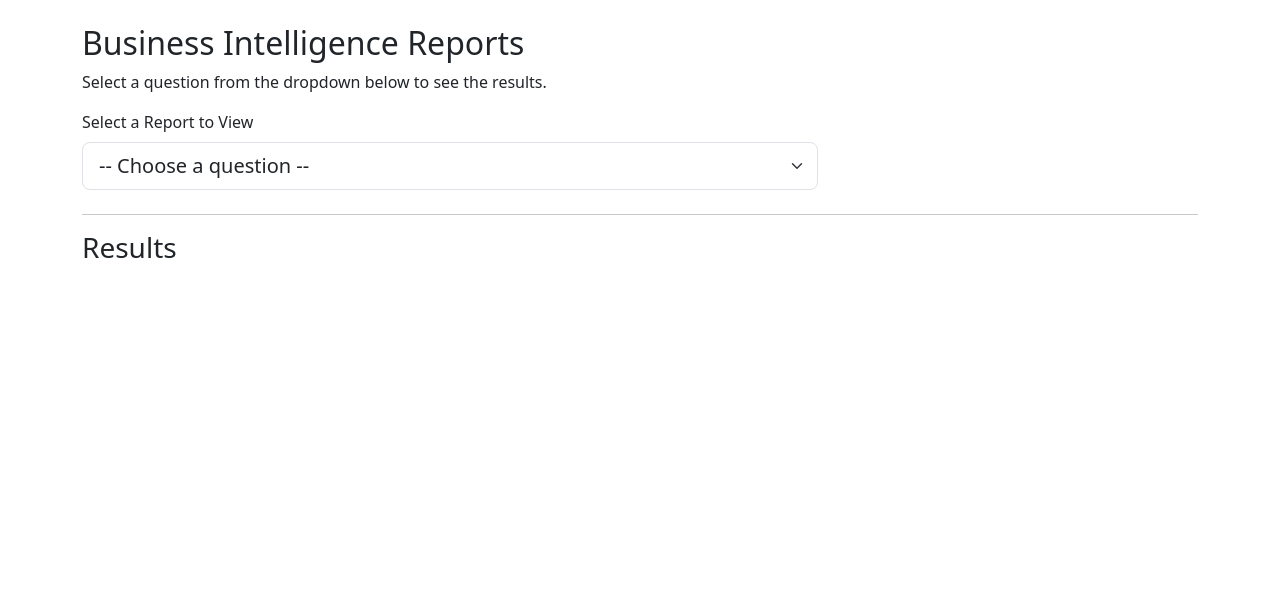
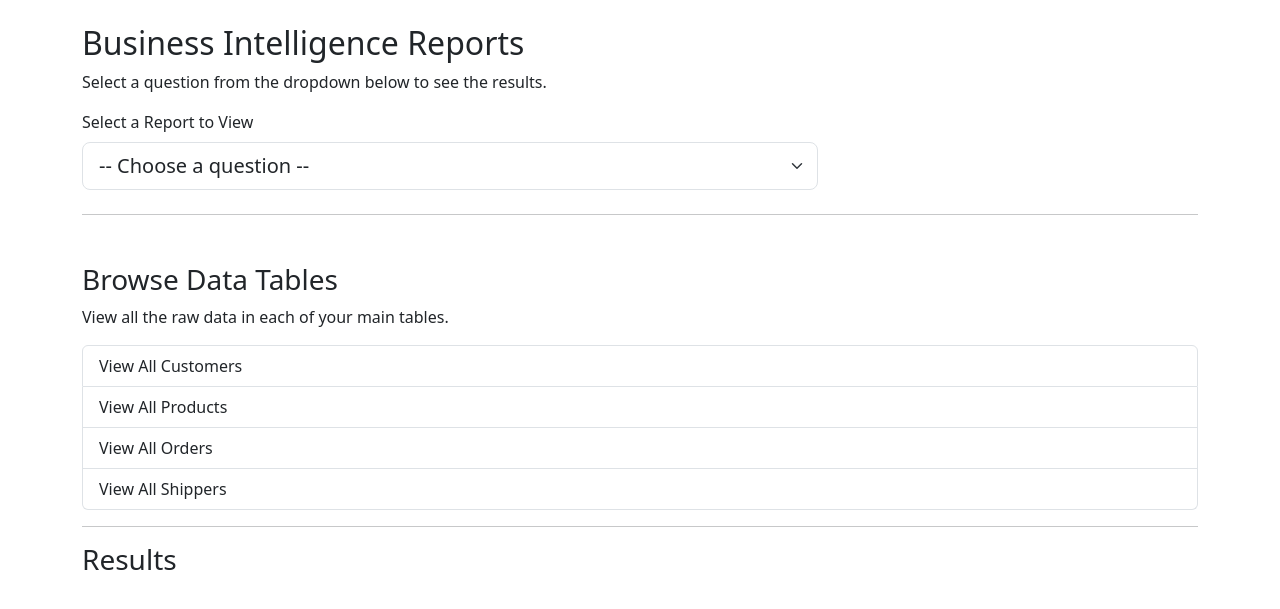
Before and after one commit to data-mt16/MT-project-1, a Django app: page /dashboard/ in a window 1280 px wide. Shown: the part 56-665 px from the top of the page. Run offline with Django 5.2, Linux system fonts and the light colour scheme; the visitor is signed in with stand-in values (Sample User, id 1).

Commit message:
Dashboard changes

```diff
--- a/templates/dashboard/dashboard.html
+++ b/templates/dashboard/dashboard.html
@@ -24,6 +24,17 @@
     </div>
 
     <hr>
+    <h3 class="mt-5">Browse Data Tables</h3>
+    <p>View all the raw data in each of your main tables.</p>
+    <div class="list-group">
+     <a href="{% url 'customer-list' %}" class="list-group-item list-group-item-action">View All Customers</a>
+     <a href="{% url 'product-list' %}" class="list-group-item list-group-item-action">View All Products</a>
+     <a href="{% url 'order-list' %}" class="list-group-item list-group-item-action">View All Orders</a>
+     <a href="{% url 'shipper-list' %}" class="list-group-item list-group-item-action">View All Shippers</a>
+     </div>
+     <hr>
+
+
 
     <h3 id="results-title">Results</h3>
     <div id="results-container">
```
